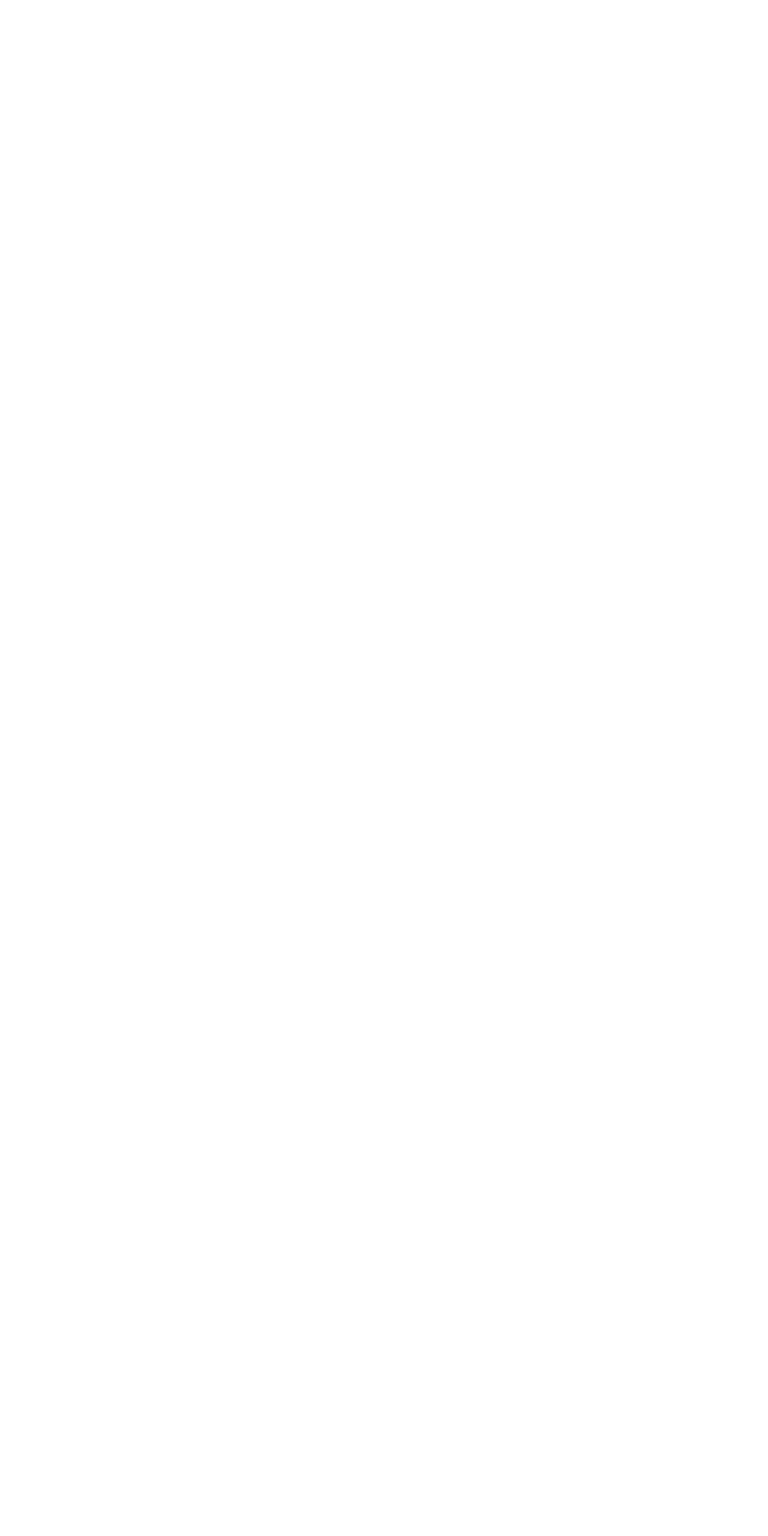
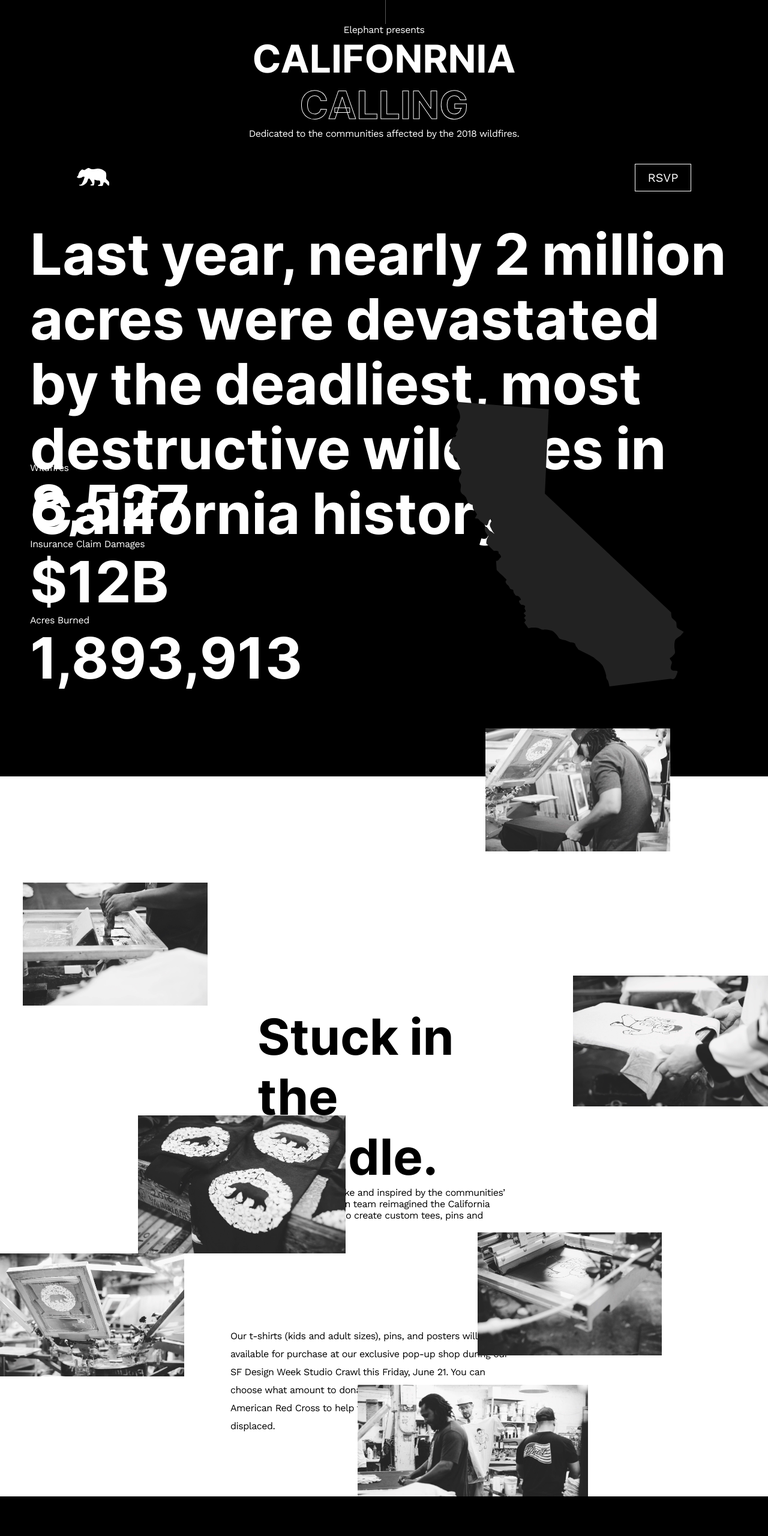
Before and after one commit to SuCoBootcamp24/Day_15_24_06_12_Project_California_Calling, a plain HTML site: page index.html in a window 1280 px wide. Shown: the top 2560 px of the page at 60% size. Drawn offline with Linux system fonts and the light colour scheme; a web font is replaced by a local one.

Commit message:
main done

```diff
--- a/assets/css/style.css
+++ b/assets/css/style.css
@@ -1,10 +1,10 @@
 @font-face {
-  font-family: "Karla";
-  src: url("../font/Karla-VariableFont_wght.ttf");
+  font-family: "Inter";
+  src: url("../font/Inter-VariableFont_slnt\,wght.ttf");
 }
 @font-face {
-  font-family: "Italic-Karla";
-  src: url("../font/Karla-Italic-VariableFont_wght.ttf");
+  font-family: "WorkSans";
+  src: url("../font/WorkSans-VariableFont_wght.ttf");
 }
 
 /** ---- BASIC ---- */
@@ -20,43 +20,401 @@ html {
 }
 
 img {
-  max-width: 50%;
+  max-width: 100%;
 }
 
 a {
-  font-family: "Karla";
+  font-family: "workSans";
   font-size: 1.2rem;
   text-decoration: none;
-  color: #323a45;
+  color: white;
 }
 
 h1 {
-  font-family: "Karla";
-  font-size: 2rem;
+  font-family: "Inter";
+  font-size: 6.4rem;
   font-weight: bold;
-  color: #323a45;
+  color: white;
+}
+
+span {
+  -webkit-text-stroke-width: 1px;
+  -webkit-text-stroke-color: white;
+  color: black;
 }
 
 h2 {
-  font-family: "Karla";
-  font-size: 1.5rem;
-  line-height: 22px;
+  font-family: "Inter";
+  font-size: 9.5rem;
+  word-spacing: -2.5px;
+  line-height: 108px;
+  color: white;
 }
 
 h3 {
-  font-family: "Karla";
-  font-size: 1.3rem;
+  font-family: "Inter";
+  font-size: 8.3rem;
+  font-weight: bold;
+  word-spacing: -1.2px;
+  color: black;
+}
+
+p {
+  font-family: "WorkSans";
+  font-size: 1.6rem;
+  letter-spacing: -0.5px;
+
+  color: white;
+}
+
+.pStrong {
+  margin-bottom: 20px;
+  font-size: 2.9rem;
   font-weight: bold;
 }
 
-p {
-  font-family: "Karla";
-  font-size: 1.5rem;
-  line-height: 22px;
-
-  color: #848484;
+.btn {
+  border: 1px solid white;
+  font-family: "WorkSans";
+  font-size: 2rem;
+  word-spacing: -0.5px;
+  font-weight: normal;
+  padding: 1% 2%;
 }
 
-span {
-  font-weight: bold;
+/** --- Header ----*/
+
+header {
+  display: flex;
+  flex-direction: column;
+  align-items: center;
+  justify-content: space-between;
+  background: black;
+
+  height: 40vh;
+  width: 100%;
 }
+
+header article {
+  display: flex;
+  flex-direction: column;
+  align-items: center;
+}
+
+header > article:nth-of-type(1) div {
+  display: flex;
+  flex-direction: column;
+  align-items: center;
+}
+
+header article:nth-of-type(1) div:nth-of-type(1) {
+  border-right: 0.5px solid rgba(130, 130, 130, 0.671);
+  height: 5vh;
+  width: 5px;
+}
+
+header > article:nth-of-type(1) div:nth-of-type(2) {
+  text-align: center;
+}
+
+header h1 {
+  width: 65%;
+}
+
+header article:nth-of-type(2) {
+  display: flex;
+  flex-direction: row;
+  justify-content: space-between;
+
+  height: 5vh;
+  width: 100%;
+  padding: 5% 10%;
+}
+
+/** ---- Main Section 1 ---*/
+
+.mainS1 article:nth-of-type(1) {
+  background: black;
+
+  height: 50vh;
+  padding: 50px;
+}
+
+.mainS1 article:nth-of-type(2) {
+  display: flex;
+  justify-content: space-between;
+  background: black;
+
+  padding: 50px;
+}
+
+.mainS1 article:nth-of-type(2) div:nth-of-type(1) {
+  width: 40%;
+}
+
+.mainS1 article:nth-of-type(2) div:nth-of-type(2) {
+  width: 40%;
+}
+
+.mainS1 article:nth-of-type(2) div:nth-of-type(2) img {
+  margin: -100px 0 0 -50px;
+  width: 100%;
+  height: 100%;
+}
+
+/** ----- Main Section 2 ---*/
+
+.mainS2 {
+  display: flex;
+  flex-direction: row;
+  justify-content: center;
+
+  height: 70vh;
+}
+
+.mainS2 article {
+  display: flex;
+  flex-direction: column;
+  align-items: center;
+}
+
+.mainS2 article:nth-of-type(1) {
+  display: flex;
+  justify-content: center;
+  width: 30%;
+}
+.mainS2 article:nth-of-type(1) img {
+  width: 80%;
+}
+
+.mainS2 article:nth-of-type(2) {
+  width: 40%;
+  padding: 30% 45px 0 45px;
+}
+
+.mainS2 article:nth-of-type(2) p {
+  color: black;
+}
+
+.mainS2 article:nth-of-type(3) {
+  justify-content: space-between;
+  width: 30%;
+}
+
+.mainS2 article:nth-of-type(3) img {
+  width: 80%;
+}
+
+.mainS2 article:nth-of-type(3) img:nth-of-type(1) {
+  margin: -80px 0 0 -250px;
+}
+
+.mainS2 article:nth-of-type(3) img:nth-of-type(2) {
+  margin: 0 -60px 10px 0;
+  width: 85%;
+}
+
+/** --- Main Section 2 --- */
+
+.mainS3 {
+  display: flex;
+
+  height: 80vh;
+
+  overflow: hidden;
+}
+
+.mainS3 article {
+  display: flex;
+  flex-direction: column;
+  justify-content: space-between;
+}
+
+.mainS3 article:nth-of-type(1) {
+  width: 30%;
+}
+
+.mainS3 article:nth-of-type(1) img:nth-of-type(1) {
+  margin: 5px 0 0 230px;
+  width: 90%;
+}
+
+.mainS3 article:nth-of-type(1) img:nth-of-type(2) {
+  margin: 0 0 230px 0;
+  width: 80%;
+}
+
+.mainS3 article:nth-of-type(2) {
+  justify-content: center;
+
+  width: 40%;
+  padding: 20% 40px 0 0;
+}
+
+.mainS3 article:nth-of-type(2) p {
+  line-height: 30px;
+  color: black;
+}
+
+.mainS3 article:nth-of-type(3) {
+  width: 30%;
+}
+
+.mainS3 article:nth-of-type(3) img:nth-of-type(1) {
+  margin: 200px 0 0 -100px;
+  width: 80%;
+}
+
+.mainS3 article:nth-of-type(3) img:nth-of-type(2) {
+  margin: 0 0 -70px -300px;
+  width: 100%;
+}
+
+/** ---- Main Section 4 ---*/
+
+.mainS4 {
+  background: black;
+  overflow: hidden;
+}
+
+.mainS4 article:nth-of-type(1) {
+  margin-bottom: 2;
+  display: flex;
+}
+
+.mainS4 article:nth-of-type(1) div:nth-of-type(1) {
+  width: 40%;
+  padding: 10% 3% 5% 5%;
+}
+
+.mainS4 article:nth-of-type(1) div:nth-of-type(1) p {
+  margin-bottom: 30px;
+}
+
+.mainS4 article:nth-of-type(1) div:nth-of-type(1) h2 {
+  line-height: 82px;
+}
+
+.mainS4 article:nth-of-type(1) div:nth-of-type(2) {
+  width: 60%;
+  padding: 10% 10% 5% 10%;
+}
+
+.mainS4 article:nth-of-type(2) {
+  display: flex;
+  justify-content: center;
+  height: 50vh;
+}
+
+.mainS4 article:nth-of-type(2) img:nth-of-type(1) {
+  margin: 50px 0 0 -50px;
+  width: 60%;
+  height: 60vh;
+}
+
+.mainS4 article:nth-of-type(2) img:nth-of-type(2) {
+  z-index: 1;
+  align-self: flex-end;
+  margin: 0 0 -80px -50px;
+  width: 25%;
+  height: 70%;
+}
+
+.mainS4 article:nth-of-type(3) {
+  background: white;
+  text-align: end;
+}
+
+.mainS4 article:nth-of-type(3) img {
+  z-index: 2;
+  margin: -100px -120px 0 0;
+  height: 28%;
+  width: 28%;
+
+  animation: imgRotate 5000ms infinite linear;
+}
+
+@keyframes imgRotate {
+  to {
+    transform: rotate(-360deg) translate(0px, 0px);
+  }
+}
+
+/** ----- Main Section 5 --- */
+
+.mainS5 {
+  padding: 0 5%;
+}
+
+.mainS5 article:nth-of-type(1) {
+  display: flex;
+
+  margin-bottom: 5%;
+}
+
+.mainS5 article:nth-of-type(1) div:nth-of-type(1) {
+  width: 40%;
+  padding: 10% 3% 5% 5%;
+}
+
+.mainS5 article:nth-of-type(1) div:nth-of-type(2) {
+  width: 60%;
+  padding: 10% 10% 5% 10%;
+}
+
+.mainS5 article:nth-of-type(1) p {
+  color: black;
+}
+
+.mainS5 article:nth-of-type(2) {
+  display: flex;
+  justify-content: center;
+
+  margin-bottom: 5%;
+}
+
+.mainS5 article:nth-of-type(2) img:nth-of-type(1) {
+  z-index: 1;
+  margin: 250px -60px 0 0;
+
+  height: 30vh;
+  width: 25%;
+}
+
+.mainS5 article:nth-of-type(2) img:nth-of-type(2) {
+  z-index: 0;
+  height: 60vh;
+  width: 60%;
+}
+
+/** ---- Main Section 5 --- */
+
+footer {
+  display: flex;
+
+  background: black;
+
+  height: 50vh;
+}
+
+footer section {
+  display: flex;
+  flex-direction: column;
+
+  width: 50%;
+  padding: 6% 0 0 8%;
+}
+
+footer section p {
+  margin-bottom: 5%;
+}
+
+footer section .pStrong {
+  line-height: 46px;
+}
+
+footer section a {
+  width: 100px;
+  padding: 5%;
+  text-align: center;
+}
--- a/index.html
+++ b/index.html
@@ -9,7 +9,7 @@
   <body>
     <header>
       <article>
-        <div><img src="./assets/img/line.svg" alt="nothing" /></div>
+        <div></div>
         <div>
           <p>Elephant presents</p>
           <h1>CALIFONRNIA <span>CALLING</span></h1>
@@ -93,17 +93,19 @@
       </section>
       <section class="mainS4">
         <article>
+          <div>
             <p>001</p>
             <h2>The Golden Bear</h2>
-        </article>
-        <article>
+          </div>
+          <div>
             <p class="pStrong">
               This design is all about the resilience of California to overcome
-            difficult situations and come out stronger than before. It’s a flip
-            of the UNC Tarheel mascot with added elements like the California
-            poppy.
+              difficult situations and come out stronger than before. It’s a
+              flip of the UNC Tarheel mascot with added elements like the
+              California poppy.
             </p>
             <p>— Kevin Lam, Artist</p>
+          </div>
         </article>
 
         <article>
@@ -131,34 +133,35 @@
           </div>
         </article>
         <article>
-          <div>
           <img src="./assets/img/pb3.png" alt="artist with picture" />
-          </div>
-          <div>
+
           <img src="./assets/img/rosebear.png" alt="the picture (rosebear)" />
-          </div>
         </article>
       </section>
     </main>
 
     <footer>
-      <article>
-        <div>
+      <section>
         <p>Join us</p>
         <p class="pStrong">
-            Mark your calendar for our SF Design Week Studio Crawl. In addition
-            to custom swag, we’ll also have a DJ, a mixologist, and other cool
+          Mark your calendar for our SF Design Week Studio Crawl. In addition to
+          custom swag, we’ll also have a DJ, a mixologist, and other cool
           surprises we can’t tell you about yet.
         </p>
+
         <a class="btn" href="#">RSVP</a>
-        </div>
 
+        <article>
           <div>
             <div><img src="./assets/img/fb.png" alt="facebook" /></div>
             <div><img src="./assets/img/ig.png" alt="instergram" /></div>
             <div><img src="./assets/img/li.png" alt="linkedin" /></div>
           </div>
+          <p>A SF Design Week project.</p>
+          <p>2019</p>
         </article>
+      </section>
+      <section></section>
     </footer>
   </body>
 </html>
```
Lines whose indentation alone changed are shown as unchanged.
